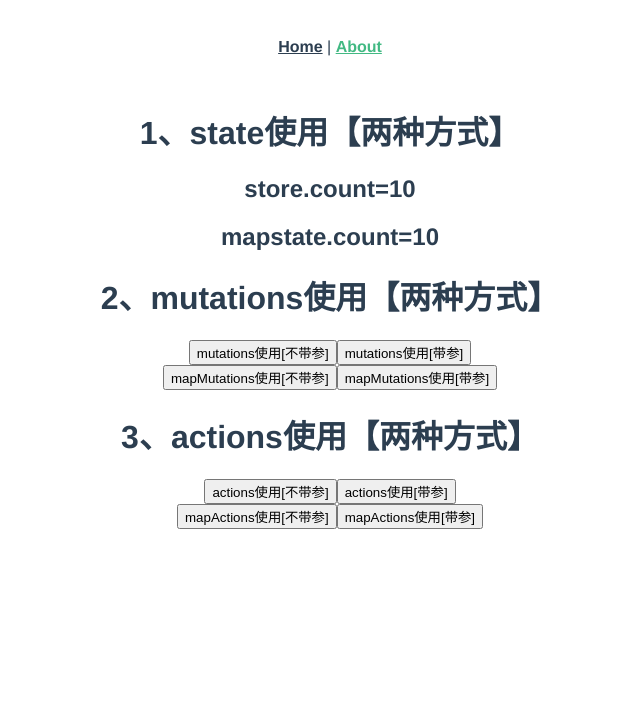
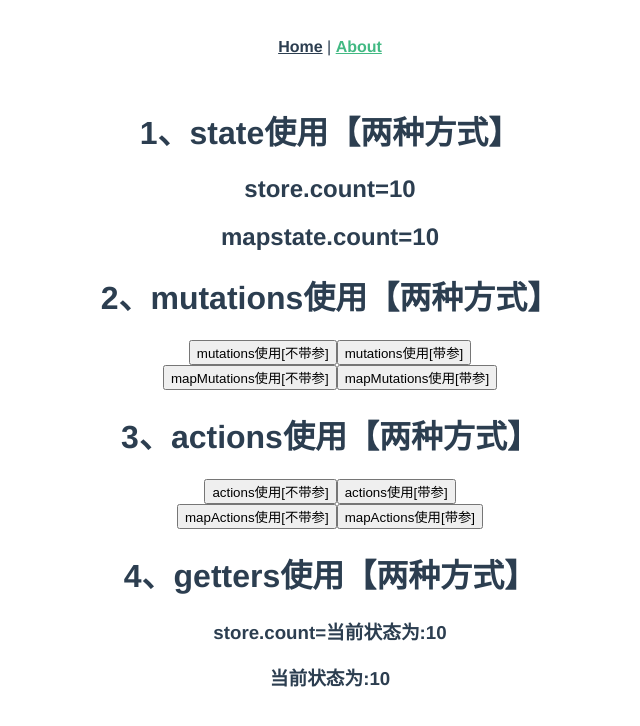
Before and after one commit to MrJiangChuan/vue-demo6, a Vue app: page /#/about in a window 1280 px wide. Shown: the top 726 px of the page, without its empty margins (310-950 px from the left). Built offline with nearby package versions, Linux system fonts and the light colour scheme.

Commit message:
getters使用【两种方式】

```diff
--- a/src/store/index.js
+++ b/src/store/index.js
@@ -31,6 +31,11 @@ export default new Vuex.Store({
     }
 
   },
+  getters: {
+      formatCount(state) {
+        return '当前状态为:'+state.count
+      }
+  },
   modules: {
   }
 })
--- a/src/views/About.vue
+++ b/src/views/About.vue
@@ -13,11 +13,14 @@
     <input type="button" value="actions使用[带参]" @click="handler4"/><br>
     <input type="button" value="mapActions使用[不带参]" @click="asyncAdd"/>
     <input type="button" value="mapActions使用[带参]" @click="asynAddN(40)"/><br>
+    <h1>4、getters使用【两种方式】</h1>
+    <h3>store.count={{$store.getters.formatCount}}</h3>
+    <h3>{{formatCount}}</h3>
   </div>
 </template>
 
 <script>
-  import {mapState,mapMutations,mapActions} from 'vuex'
+  import {mapState,mapMutations,mapActions,mapGetters} from 'vuex'
   export default {
     name: 'About',
     data() {
@@ -26,7 +29,8 @@
       }
     },
     computed: {
-      ...mapState(['count'])
+      ...mapState(['count']),
+      ...mapGetters(['formatCount'])
     },
     methods: {
       handler1() {
```
